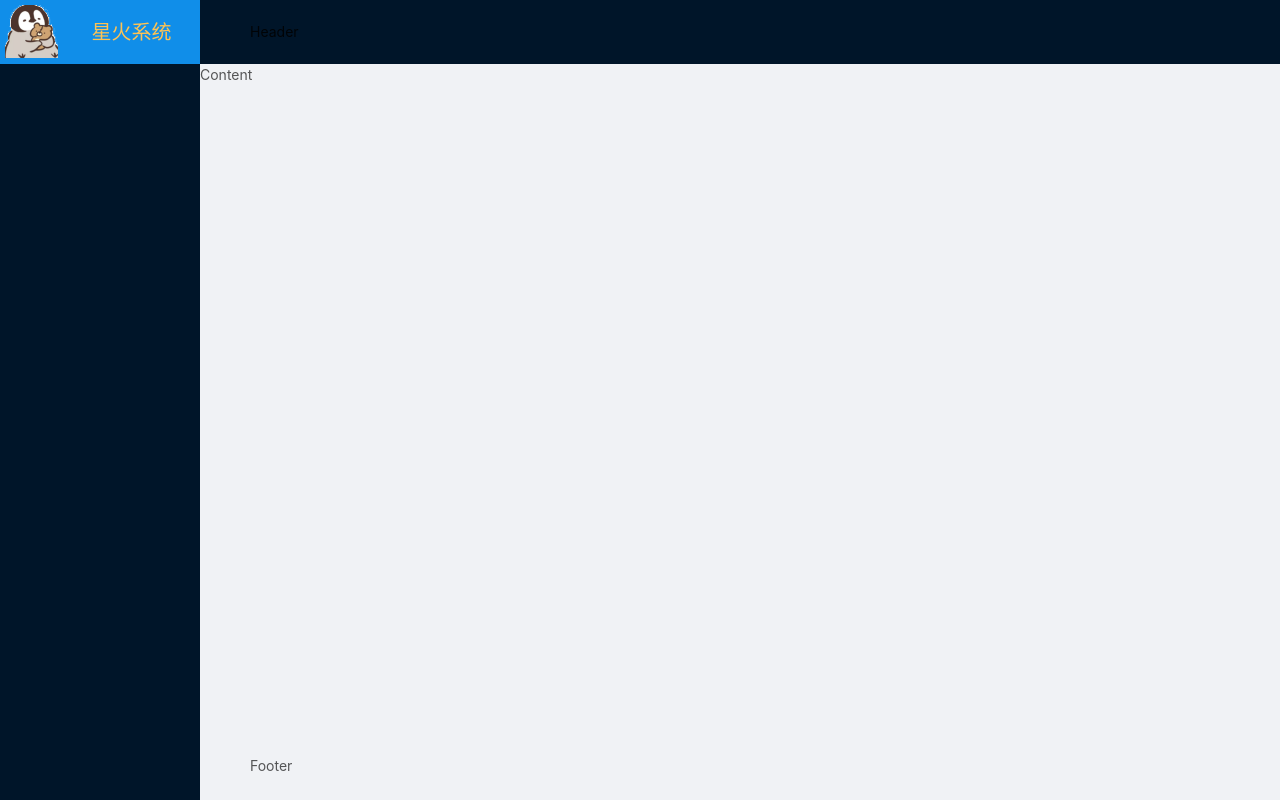
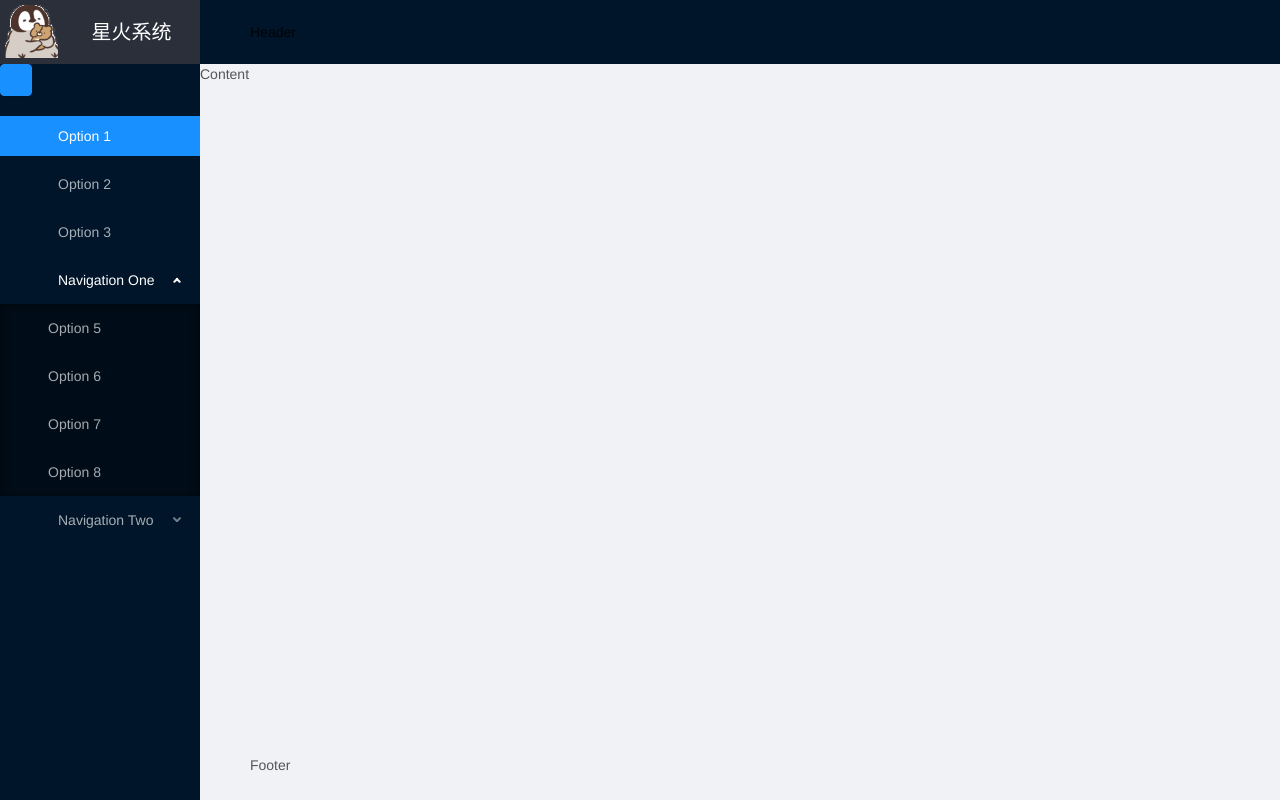
Before and after one commit to StarFireeee/financial-data-zh, a Vue app: page /dashboard in a window 1280 px wide. Built offline with nearby package versions, Linux system fonts and the light colour scheme.

Commit message:
侧边栏开发

```diff
--- a/src/App.vue
+++ b/src/App.vue
@@ -3,3 +3,9 @@
     <router-view />
   </div>
 </template>
+
+<style lang="less" scoped>
+#app{
+  font-family: Avenir, Helvetica Neue, Arial, Helvetica, sans-serif;
+}
+</style>
--- a/src/layout/components/Sidebar/Logo.vue
+++ b/src/layout/components/Sidebar/Logo.vue
@@ -22,7 +22,7 @@ export default {
 <style lang="less" scoped>
 .sidebar-logo-container{
   height: 64px;
-  background: #108ee9;
+  background: #2b2f3a;
   .sidebarRouter{
     width: 100%;
     display: flex;
@@ -31,7 +31,7 @@ export default {
       margin: 5px;
     }
     .sidebarTitle{
-      color: rgb(255, 195, 83);
+      color: #fff;
       font-size: 20px;
       line-height: 64px;
       text-align: center;
--- /dev/null
+++ b/src/layout/components/Sidebar/SidebarItem.vue
@@ -0,0 +1,73 @@
+<template>
+  <div>
+    <a-button type="primary" style="margin-bottom: 16px" @click="toggleCollapsed">
+      <a-icon :type="collapsed ? 'menu-unfold' : 'menu-fold'" />
+    </a-button>
+    <a-menu
+      :default-selected-keys="['1']"
+      :default-open-keys="['sub1']"
+      mode="inline"
+      theme="dark"
+      :inline-collapsed="collapsed"
+    >
+      <a-menu-item key="1">
+        <a-icon type="pie-chart" />
+        <span>Option 1</span>
+      </a-menu-item>
+      <a-menu-item key="2">
+        <a-icon type="desktop" />
+        <span>Option 2</span>
+      </a-menu-item>
+      <a-menu-item key="3">
+        <a-icon type="inbox" />
+        <span>Option 3</span>
+      </a-menu-item>
+      <a-sub-menu key="sub1">
+        <span slot="title"><a-icon type="mail" /><span>Navigation One</span></span>
+        <a-menu-item key="5">
+          Option 5
+        </a-menu-item>
+        <a-menu-item key="6">
+          Option 6
+        </a-menu-item>
+        <a-menu-item key="7">
+          Option 7
+        </a-menu-item>
+        <a-menu-item key="8">
+          Option 8
+        </a-menu-item>
+      </a-sub-menu>
+      <a-sub-menu key="sub2">
+        <span slot="title"><a-icon type="appstore" /><span>Navigation Two</span></span>
+        <a-menu-item key="9">
+          Option 9
+        </a-menu-item>
+        <a-menu-item key="10">
+          Option 10
+        </a-menu-item>
+        <a-sub-menu key="sub3" title="Submenu">
+          <a-menu-item key="11">
+            Option 11
+          </a-menu-item>
+          <a-menu-item key="12">
+            Option 12
+          </a-menu-item>
+        </a-sub-menu>
+      </a-sub-menu>
+    </a-menu>
+  </div>
+</template>
+
+<script>
+export default {
+  data() {
+    this.collapsed = false
+    return {}
+  },
+  methods: {
+    toggleCollapsed() {
+      this.collapsed = !this.collapsed
+    }
+  }
+}
+</script>
--- a/src/layout/components/Sidebar/index.vue
+++ b/src/layout/components/Sidebar/index.vue
@@ -1,18 +1,21 @@
 <template>
-  <div>
+  <div id="side">
     <Logo />
+    <sidebar-item />
   </div>
 </template>
 
 <script>
 import Logo from './Logo'
+import SidebarItem from './SidebarItem'
 export default {
   components: {
-    Logo
+    Logo,
+    SidebarItem
   }
 }
 </script>
 
 <style lang="less" scoped>
-
+#side{}
 </style>
--- a/src/layout/index.vue
+++ b/src/layout/index.vue
@@ -23,4 +23,5 @@ export default {
 .layout-wrapper{
   height: 100vh;
 }
+
 </style>
--- a/src/main.js
+++ b/src/main.js
@@ -1,11 +1,11 @@
 import Vue from 'vue'
 import App from './App.vue'
 import router from './router'
-import { Button, FormModel, Input, Checkbox, Layout } from 'ant-design-vue'
+import { Button, FormModel, Input, Checkbox, Layout, Menu, Icon } from 'ant-design-vue'
 
 Vue.config.productionTip = false
 
-Vue.use(Button).use(FormModel).use(Input).use(Checkbox).use(Layout)
+Vue.use(Button).use(FormModel).use(Input).use(Checkbox).use(Layout).use(Menu).use(Icon)
 
 new Vue({
   router,
```
